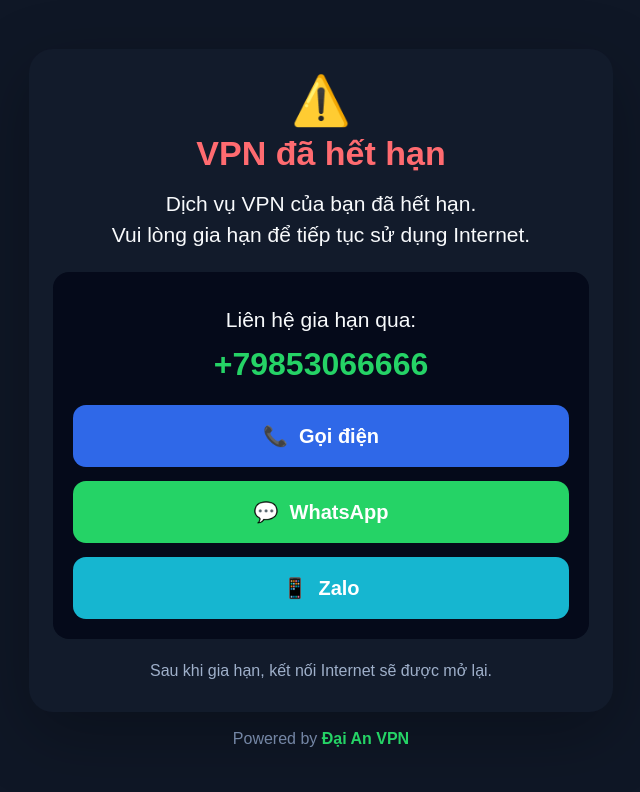
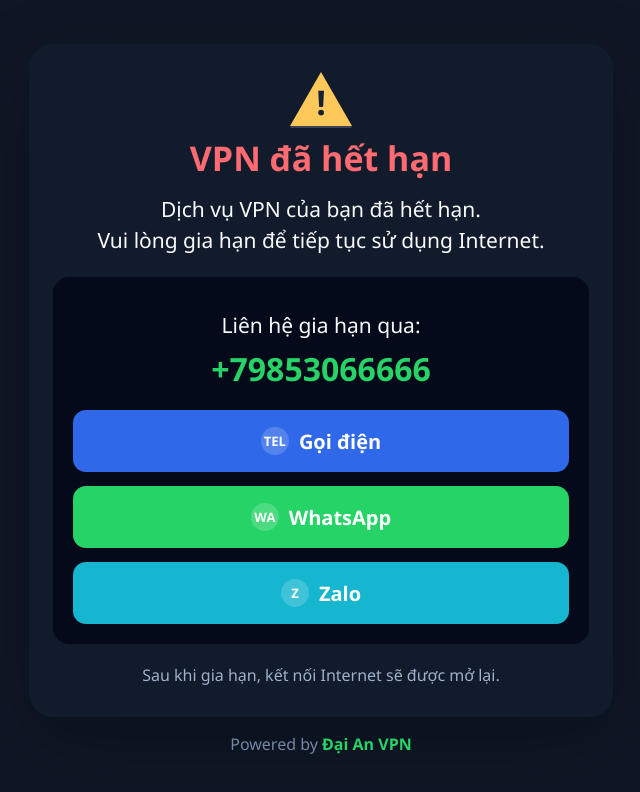
Before and after one commit to nguentb/wg-captive-portal, a website: page index.html in a window 1280 px wide. Shown: the whole page, without its empty margins (319-959 px from the left). Drawn offline with Linux system fonts and the light colour scheme.

Commit message:
Fix portal font rendering

```diff
--- a/index.html
+++ b/index.html
@@ -3,7 +3,7 @@
 <head>
   <meta charset="utf-8">
   <meta name="viewport" content="width=device-width, initial-scale=1">
-  <title>VPN đã hết hạn</title>
+  <title>VPN &#273;&#227; h&#7871;t h&#7841;n</title>
   <style>
     * {
       box-sizing: border-box;
@@ -34,7 +34,9 @@
       padding: 28px 16px;
       background: var(--bg);
       color: var(--text);
-      font-family: Arial, Helvetica, sans-serif;
+      font-family: "Segoe UI", Roboto, "Noto Sans", "Helvetica Neue", Arial, sans-serif;
+      -webkit-font-smoothing: antialiased;
+      text-rendering: optimizeLegibility;
     }
 
     .wrap {
@@ -51,9 +53,35 @@
     }
 
     .warning {
-      margin-bottom: 8px;
-      font-size: 48px;
+      position: relative;
+      width: 62px;
+      height: 54px;
+      margin: 0 auto 12px;
+    }
+
+    .warning::before {
+      content: "";
+      position: absolute;
+      inset: 0;
+      margin: auto;
+      width: 0;
+      height: 0;
+      border-left: 31px solid transparent;
+      border-right: 31px solid transparent;
+      border-bottom: 54px solid #ffc85a;
+      filter: drop-shadow(0 2px 0 rgba(255, 255, 255, 0.18));
+    }
+
+    .warning::after {
+      content: "!";
+      position: absolute;
+      left: 0;
+      right: 0;
+      bottom: 7px;
+      color: #142033;
+      font-size: 34px;
       line-height: 1;
+      font-weight: 900;
     }
 
     h1 {
@@ -105,6 +133,7 @@
       display: flex;
       align-items: center;
       justify-content: center;
+      gap: 10px;
       min-height: 62px;
       padding: 14px 18px;
       border-radius: 13px;
@@ -112,6 +141,18 @@
       font-size: 20px;
       font-weight: 800;
       text-decoration: none;
+    }
+
+    .button .icon {
+      width: 28px;
+      height: 28px;
+      display: inline-grid;
+      place-items: center;
+      border-radius: 50%;
+      background: rgba(255, 255, 255, 0.18);
+      font-size: 13px;
+      line-height: 1;
+      font-weight: 900;
     }
 
     .button.call {
@@ -151,7 +192,19 @@
       }
 
       .warning {
-        font-size: 42px;
+        width: 54px;
+        height: 48px;
+      }
+
+      .warning::before {
+        border-left-width: 27px;
+        border-right-width: 27px;
+        border-bottom-width: 48px;
+      }
+
+      .warning::after {
+        bottom: 6px;
+        font-size: 30px;
       }
 
       h1 {
@@ -177,26 +230,26 @@
 <body>
   <div class="wrap">
     <main>
-      <div class="warning" aria-hidden="true">⚠️</div>
-      <h1>VPN đã hết hạn</h1>
-      <p class="lead">Dịch vụ VPN của bạn đã hết hạn.</p>
-      <p class="lead">Vui lòng gia hạn để tiếp tục sử dụng Internet.</p>
+      <div class="warning" aria-hidden="true">!</div>
+      <h1>VPN &#273;&#227; h&#7871;t h&#7841;n</h1>
+      <p class="lead">D&#7883;ch v&#7909; VPN c&#7911;a b&#7841;n &#273;&#227; h&#7871;t h&#7841;n.</p>
+      <p class="lead">Vui l&#242;ng gia h&#7841;n &#273;&#7875; ti&#7871;p t&#7909;c s&#7917; d&#7909;ng Internet.</p>
 
-      <section class="contact-card" aria-label="Liên hệ gia hạn">
-        <p class="contact-label">Liên hệ gia hạn qua:</p>
+      <section class="contact-card" aria-label="Lien he gia han">
+        <p class="contact-label">Li&#234;n h&#7879; gia h&#7841;n qua:</p>
         <a class="phone-number" href="tel:+79853066666">+79853066666</a>
 
         <div class="actions">
-          <a class="button call" href="tel:+79853066666">📞&nbsp; Gọi điện</a>
-          <a class="button whatsapp" href="https://wa.me/79853066666">💬&nbsp; WhatsApp</a>
-          <a class="button zalo" href="https://zalo.me/79853066666">📱&nbsp; Zalo</a>
+          <a class="button call" href="tel:+79853066666"><span class="icon" aria-hidden="true">TEL</span><span>G&#7885;i &#273;i&#7879;n</span></a>
+          <a class="button whatsapp" href="https://wa.me/79853066666"><span class="icon" aria-hidden="true">WA</span><span>WhatsApp</span></a>
+          <a class="button zalo" href="https://zalo.me/79853066666"><span class="icon" aria-hidden="true">Z</span><span>Zalo</span></a>
         </div>
       </section>
 
-      <p class="note">Sau khi gia hạn, kết nối Internet sẽ được mở lại.</p>
+      <p class="note">Sau khi gia h&#7841;n, k&#7871;t n&#7889;i Internet s&#7869; &#273;&#432;&#7907;c m&#7903; l&#7841;i.</p>
     </main>
 
-    <footer>Powered by <strong>Đại An VPN</strong></footer>
+    <footer>Powered by <strong>&#272;&#7841;i An VPN</strong></footer>
   </div>
 </body>
 </html>
```
